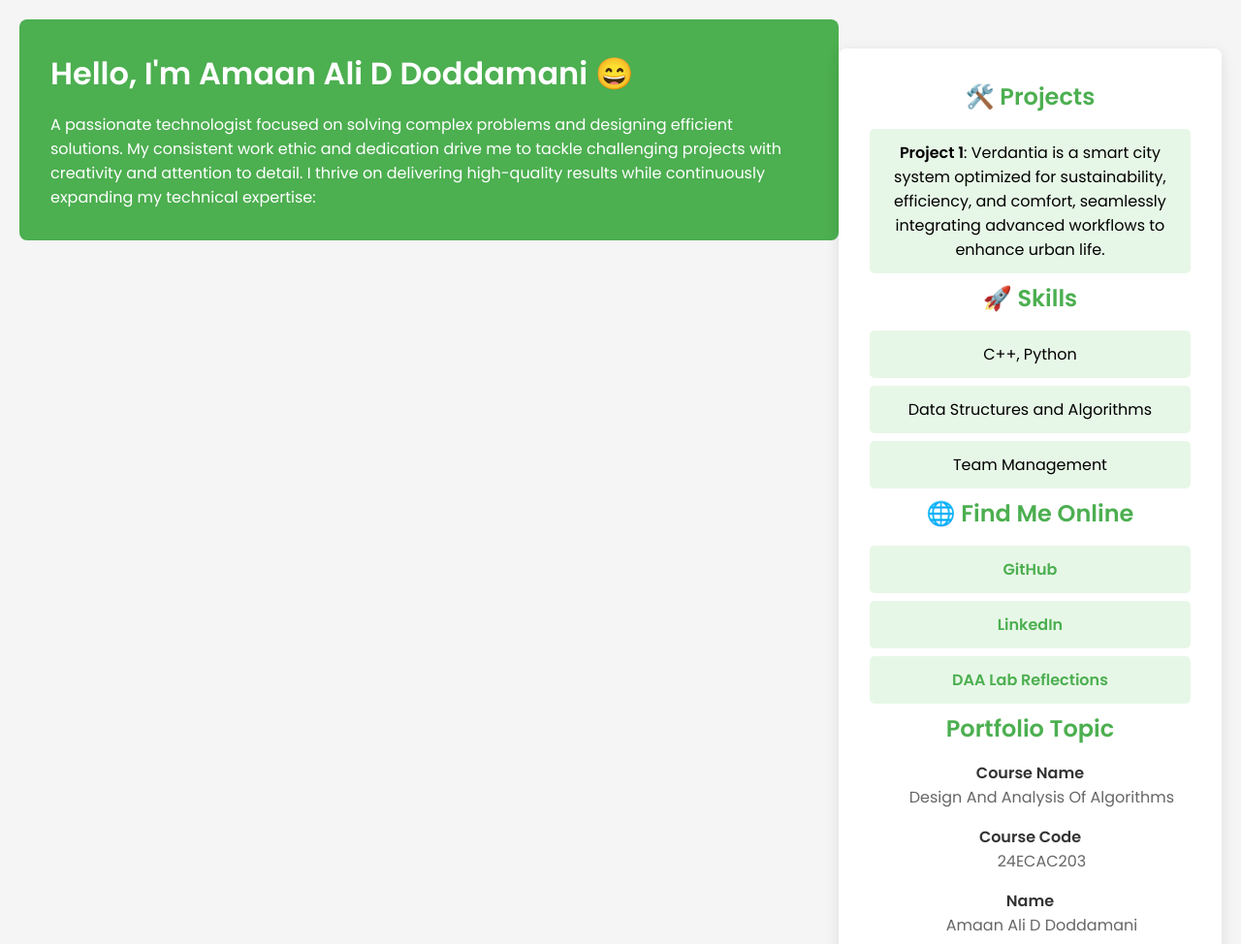
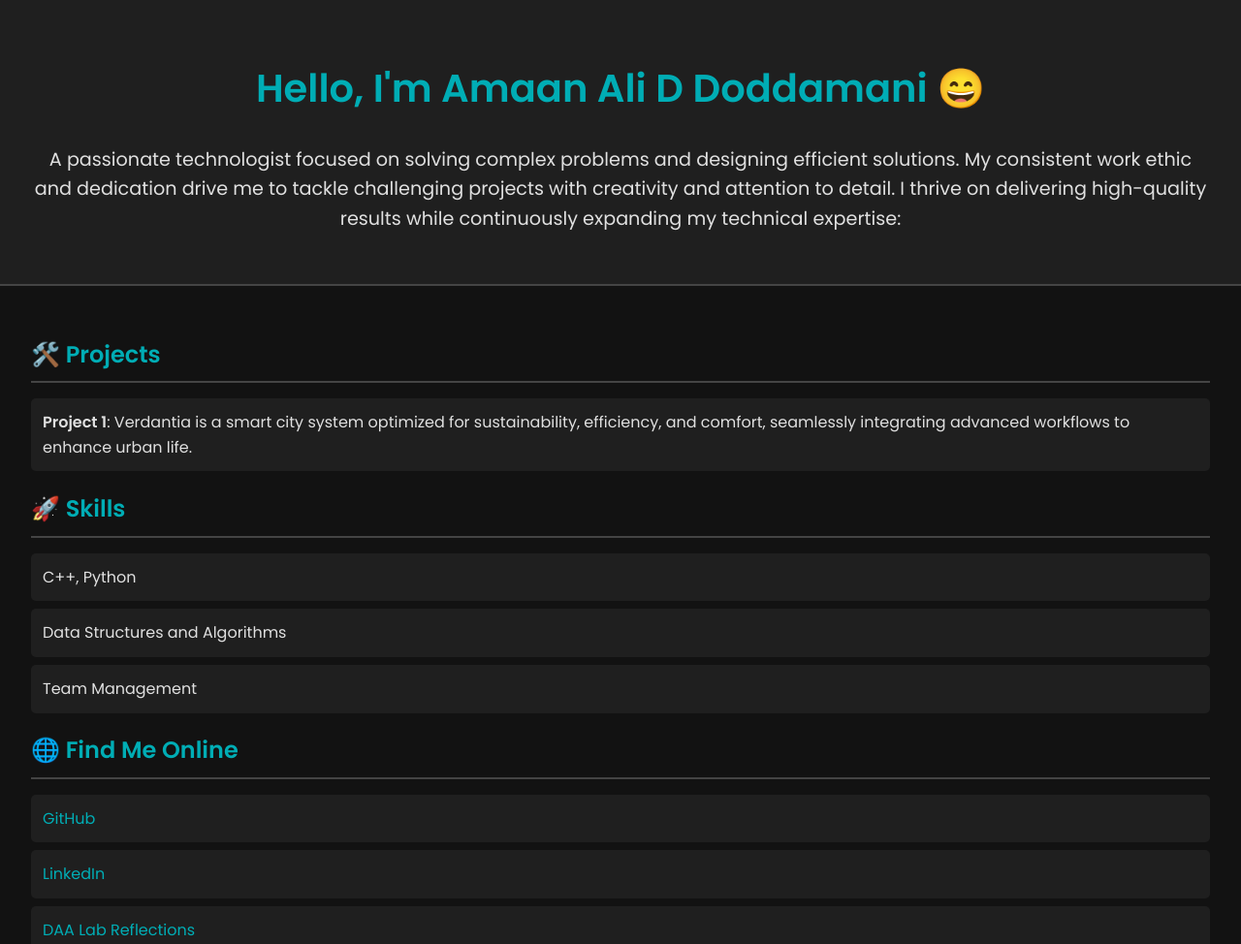
Before and after one commit to AMAANALI70/Portfolio.github.io, a plain HTML site: page index.html in a window 1280 px wide. Shown: the top 974 px of the page at 97% size. Drawn offline with Linux system fonts and the light colour scheme.

Commit message:
Update index.html

```diff
--- a/index.html
+++ b/index.html
@@ -4,7 +4,84 @@
     <meta charset="UTF-8">
     <meta name="viewport" content="width=device-width, initial-scale=1.0">
     <title>Portfolio</title>
-    <link rel="stylesheet" href="style.css">
+    <style>
+        body {
+            margin: 0;
+            font-family: 'Poppins', sans-serif;
+            background-color: #121212; /* Dark background */
+            color: #ffffff; /* Light text */
+            line-height: 1.6;
+        }
+
+        header {
+            background-color: #1f1f1f;
+            padding: 2rem;
+            text-align: center;
+            border-bottom: 2px solid #444;
+        }
+
+        header h1 {
+            font-size: 2.5rem;
+            color: #00adb5; /* Cool contrasting color */
+        }
+
+        header p {
+            font-size: 1.2rem;
+            margin-top: 1rem;
+            color: #e0e0e0;
+        }
+
+        section {
+            padding: 2rem;
+        }
+
+        h2 {
+            color: #00adb5;
+            border-bottom: 2px solid #444;
+            padding-bottom: 0.5rem;
+            margin-bottom: 1rem;
+        }
+
+        ul {
+            list-style: none;
+            padding: 0;
+        }
+
+        ul li {
+            background: #1f1f1f;
+            margin: 0.5rem 0;
+            padding: 0.75rem;
+            border-radius: 5px;
+            color: #e0e0e0;
+        }
+
+        ul li a {
+            color: #00adb5;
+            text-decoration: none;
+        }
+
+        ul li a:hover {
+            text-decoration: underline;
+        }
+
+        dl dt {
+            font-weight: bold;
+            color: #00adb5;
+        }
+
+        dl dd {
+            margin: 0 0 1rem 0;
+            color: #e0e0e0;
+        }
+
+        blockquote {
+            font-style: italic;
+            background: #1f1f1f;
+            padding: 1rem;
+            border-left: 5px solid #00adb5;
+            margin: 1.5rem 0;
+        }
+    </style>
     <link href="https://fonts.googleapis.com/css2?family=Poppins:wght@300;400;600&display=swap" rel="stylesheet">
 </head>
 <body>
@@ -54,7 +131,7 @@
             <dd>KLE Technological University</dd>
 
             <dt>Portfolio Topic/Domain</dt>
-            <dd>Verdantia Smart City (Course Project) </dd>
+            <dd>Verdantia Smart City (Course Project)</dd>
         </dl>
 
         <blockquote>“It's not a bug - it's an undocumented feature!”</blockquote>
```
